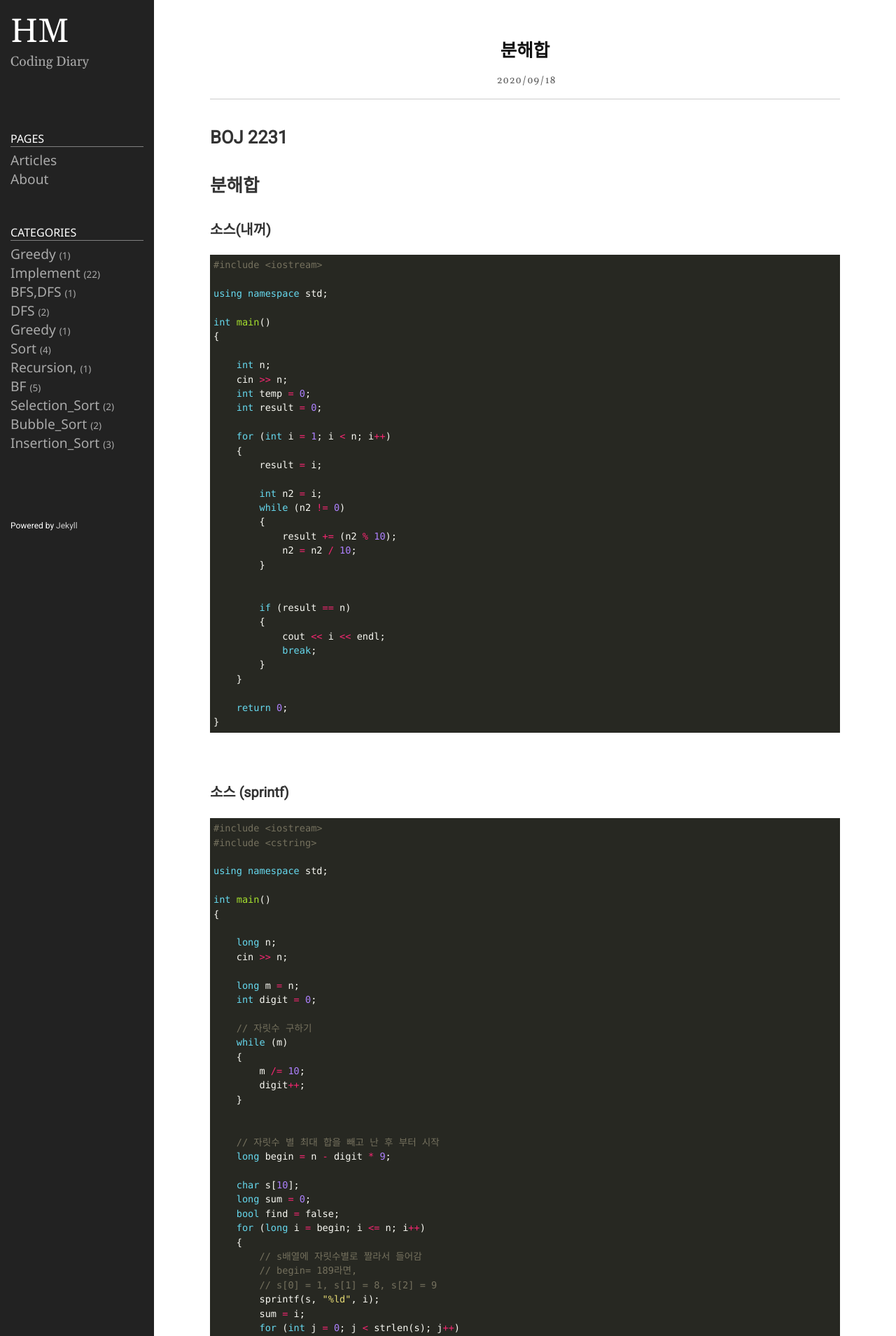
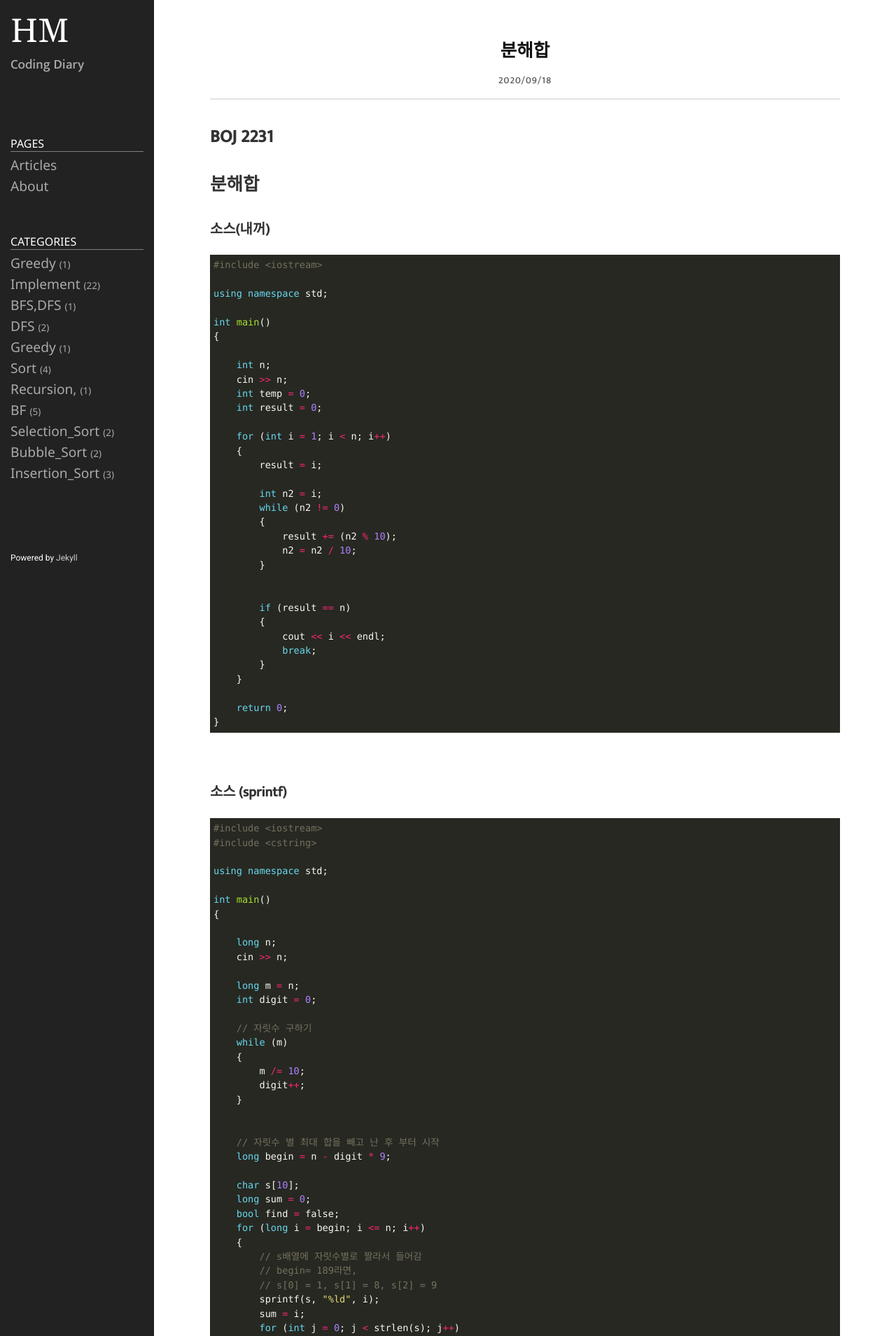
Before and after one commit to aksel26/changed, a Jekyll site: the page built from _posts/2020-09-18-2231.md, in a window 1280 px wide. Shown: the top 1909 px of the page at 70% size. Built offline with Jekyll 4.4.1, drawn with Linux system fonts in a browser that asks for light colours.

Commit message:
font변경

```diff
--- a/public/css/style.css
+++ b/public/css/style.css
@@ -1,5 +1,6 @@
 @import url(//fonts.googleapis.com/css?family=Ubuntu:500&subset=latin,latin-ext);
 @import url('https://fonts.googleapis.com/css?family=Gelasio|Kulim+Park|Nanum+Myeongjo|Nanum+Gothic|Noto+Sans|Noto+Sans+KR|Roboto&display=swap');
+@import url('https://fonts.googleapis.com/css2?family=Mukta:wght@500&display=swap');
 @import url(syntax/monokai.css);
 
 :root {
@@ -49,7 +50,7 @@ body {
 	height: 100%;
 	margin: 0;
 	padding: 0;
-	font-family: 'Gelasio', 'Nanum Myeongjo', serif;
+	font-family: 'Mukta', sans-serif;
 	color: #2c3e50;
 }
 
@@ -232,7 +233,7 @@ article h3,
 article h4,
 article h5,
 article h6 {
-	font-family: "Roboto", "Nanum Gothic";
+	font-family: 'Mukta', sans-serif;
 	color: #333;
   	margin-bottom: 0;
 }
```
